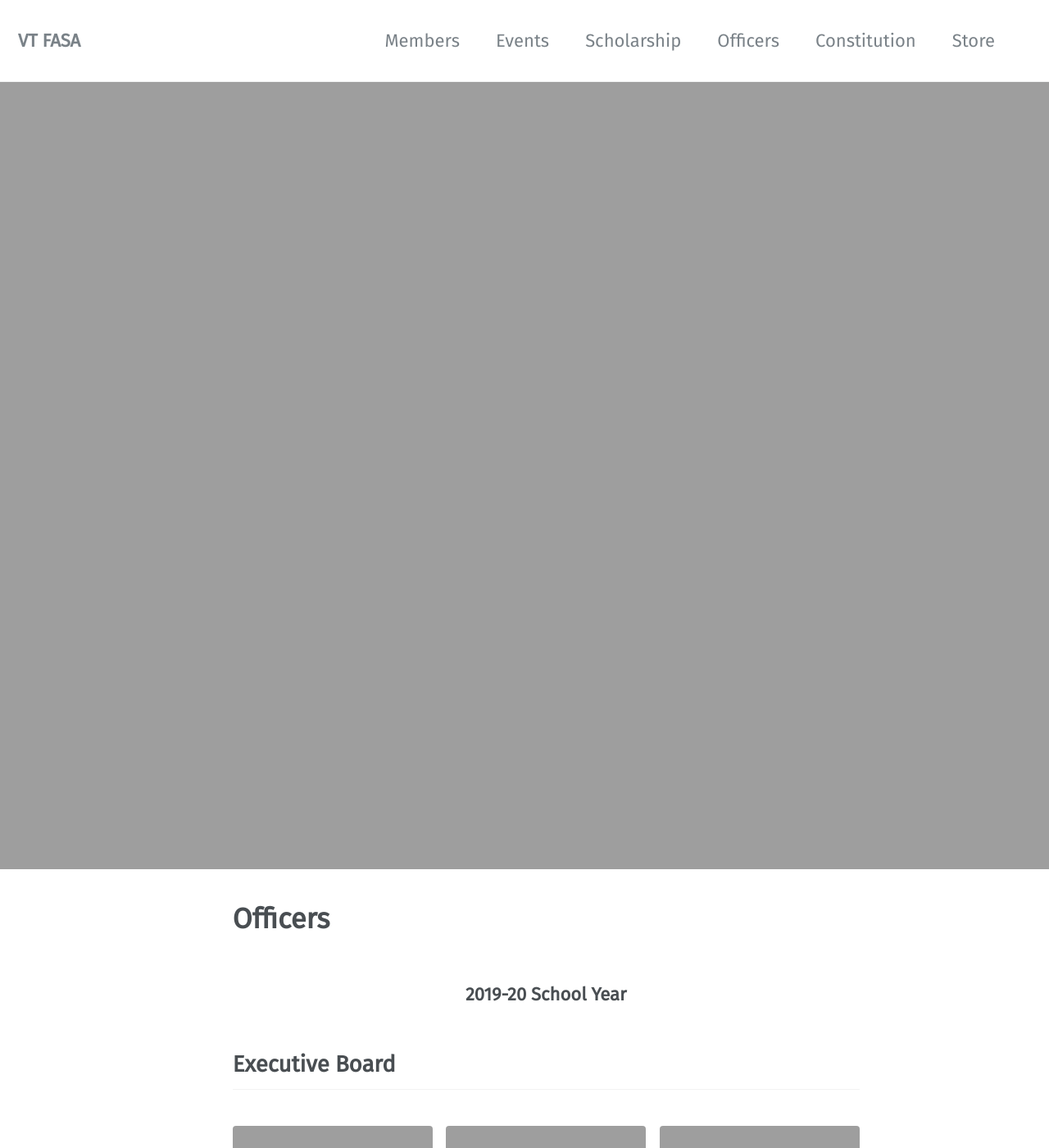
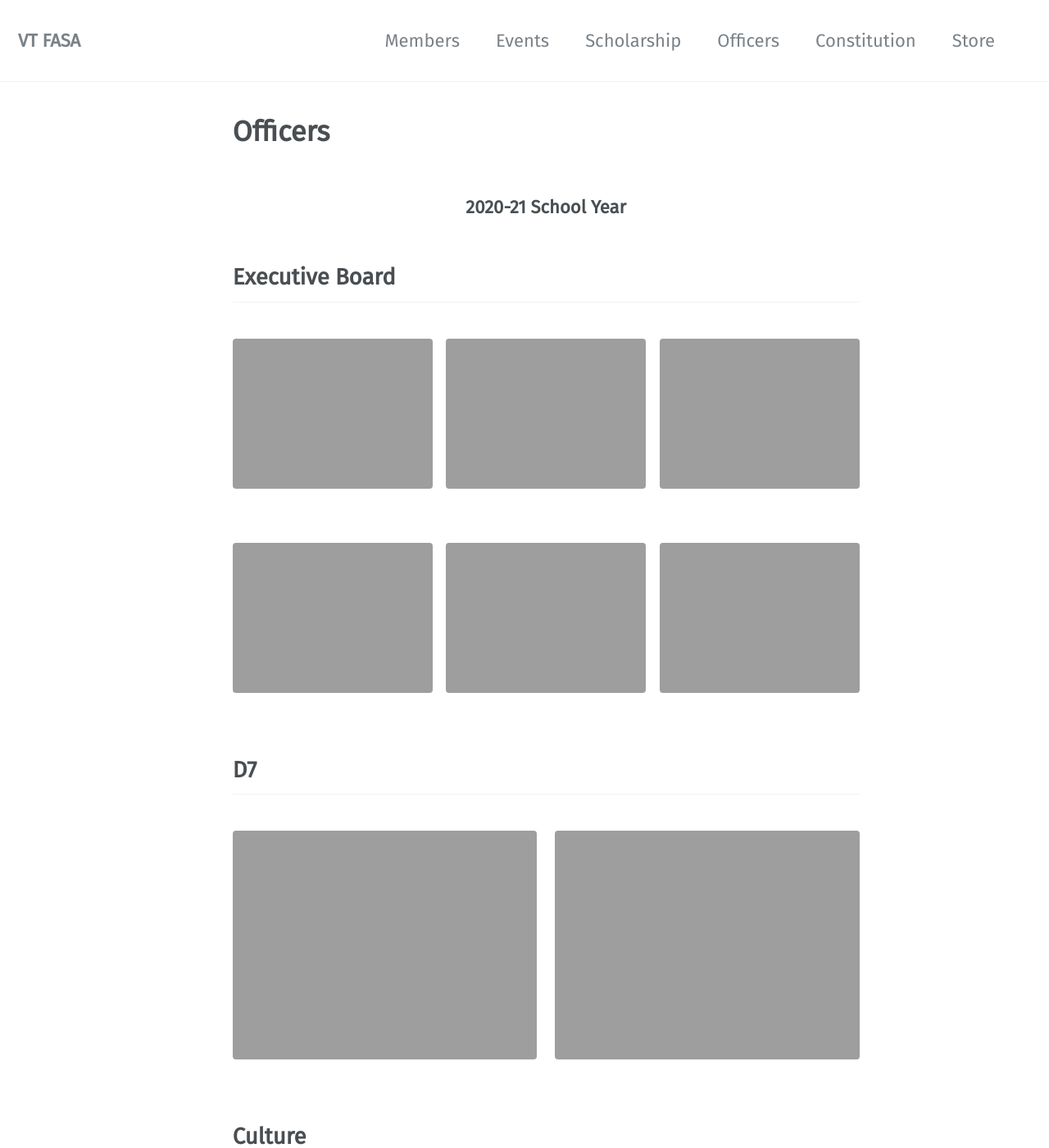
Before and after one commit to vtfasa/vtfasa.github.io, a Jekyll site: the page built from _pages/officers.md, in a window 1280 px wide and 1400 px high. Shown: the whole window at 82% size. Built offline with Jekyll 4.4.1, drawn with Linux system fonts in a browser that asks for light colours; some web fonts are replaced.

Commit message:
last fixes for today

```diff
--- a/_pages/officers.md
+++ b/_pages/officers.md
@@ -9,8 +9,8 @@ permalink: /officers/
 layout: single
 
 # controls header
-header:
-  image: /assets/images/newOfficerPic.PNG
+#header:
+#  image: /assets/images/newOfficerPic.PNG
 
 # eboard gallery 1 (pres, vp, and secretary)
 e_board1:
@@ -117,7 +117,7 @@ web:
 	layout!
   -->
 
-### 2019-20 School Year
+### 2020-21 School Year
 {: .text-center}
 
 ## Executive Board
```
Also changed, not shown: _pages/officers/eboard.md (+1 -1 lines), _pages/officers/events.md (+0 -1 lines).
